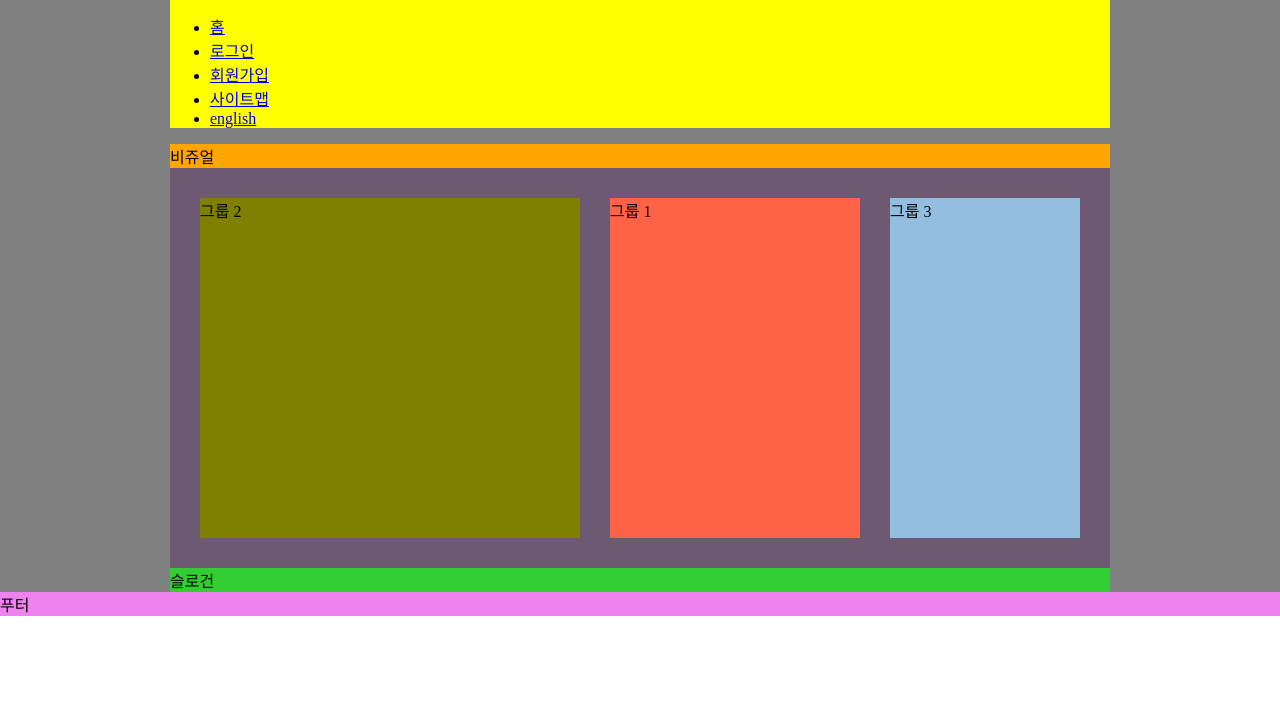
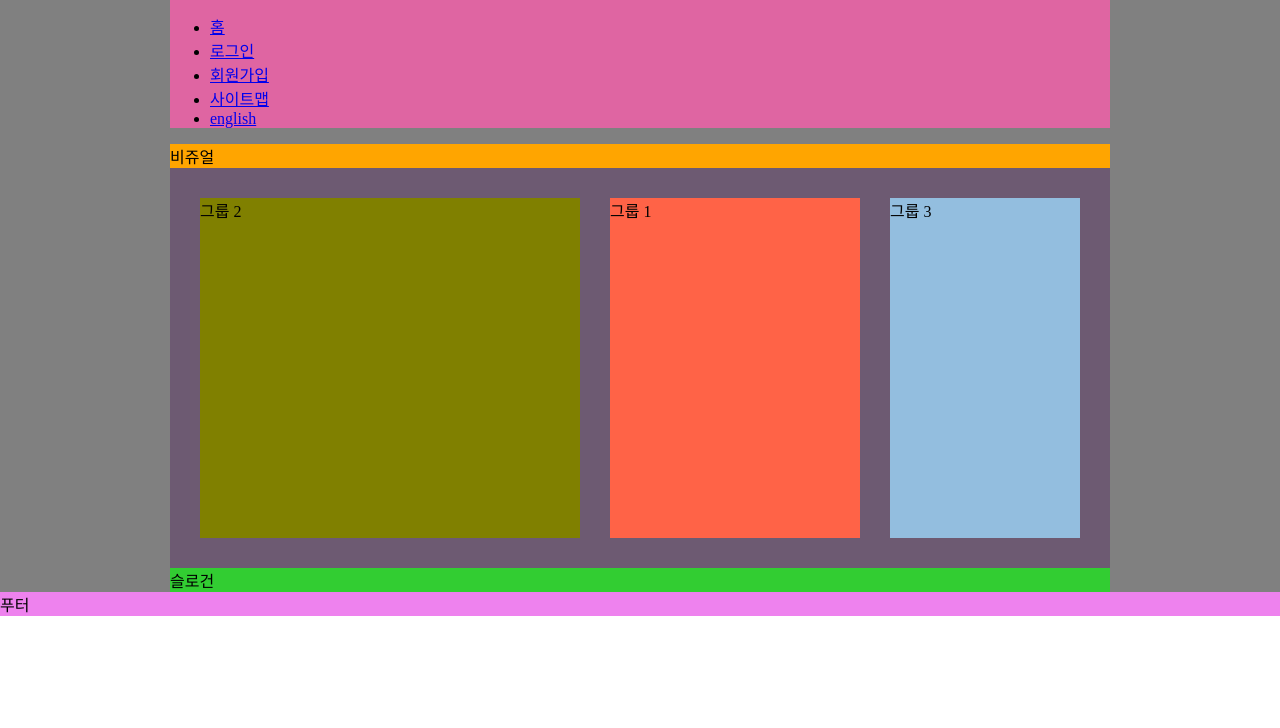
Before and after one commit to skojphy/webCafe, a plain HTML site: page main.html in a window 1280 px wide. Shown: the part 72-800 px from the top of the page. Drawn offline with Linux system fonts and the light colour scheme.

Commit message:
feat: Color modification

```diff
--- a/css/main.css
+++ b/css/main.css
@@ -12,7 +12,7 @@ body{
     margin: 0 auto;
 }
 .header{
-    background-color: yellow;
+    background-color: rgb(223, 101, 162);
 }
 .visual{
     background-color: orange;
```
